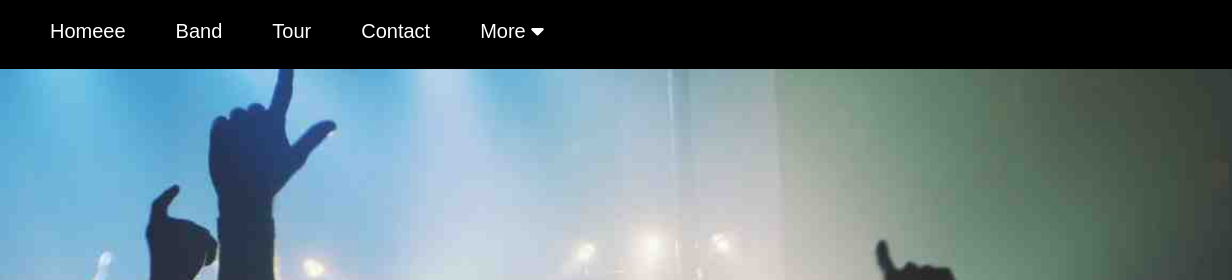
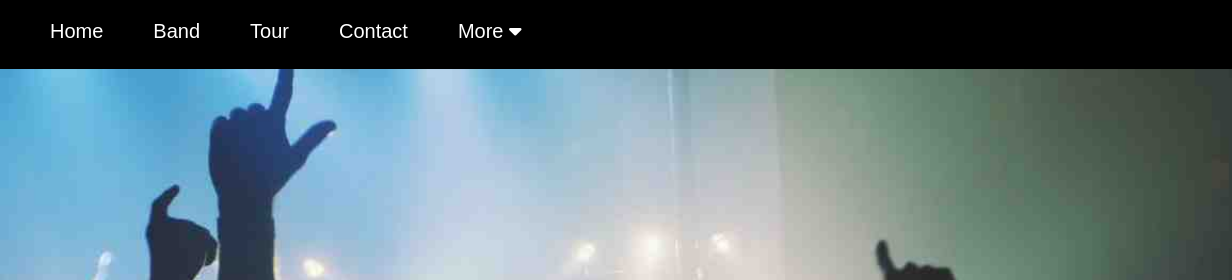
Before and after one commit to gubad-source/responsive-webpage, a plain HTML site: page task/index.html in a window 1280 px wide. Shown: the top 280 px of the page, 0-1232 px from the left. Drawn offline with Linux system fonts and the light colour scheme.

Commit message:
update for task2

```diff
--- a/task/index.html
+++ b/task/index.html
@@ -4,7 +4,7 @@
     <meta charset="UTF-8" />
     <meta http-equiv="X-UA-Compatible" content="IE=edge" />
     <meta name="viewport" content="width=device-width, initial-scale=1.0" />
-    <title>Task</title>
+    <title>Task2</title>
     <link rel="stylesheet" href="./assets/css/style.css" />
     <link rel="stylesheet" href="./assets/css/media.css" />
     <link rel="stylesheet" href="./assets/css/icomoon.css" />
@@ -17,7 +17,7 @@
     <nav>
       <div class="navbar">
         <ul>
-          <li>Homeee</li>
+          <li>Home</li>
           <li class="disapear">Band</li>
           <li class="disapear">Tour</li>
           <li class="disapear">Contact</li>
```
